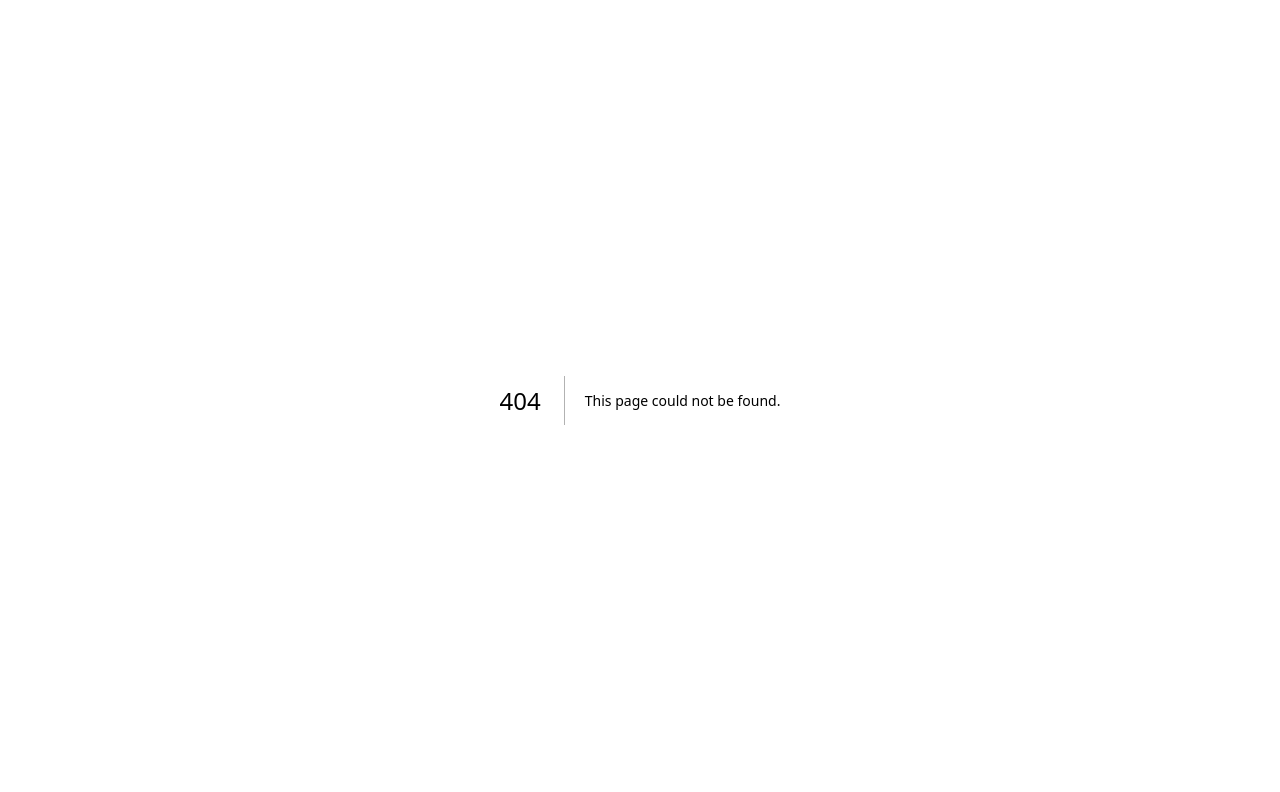
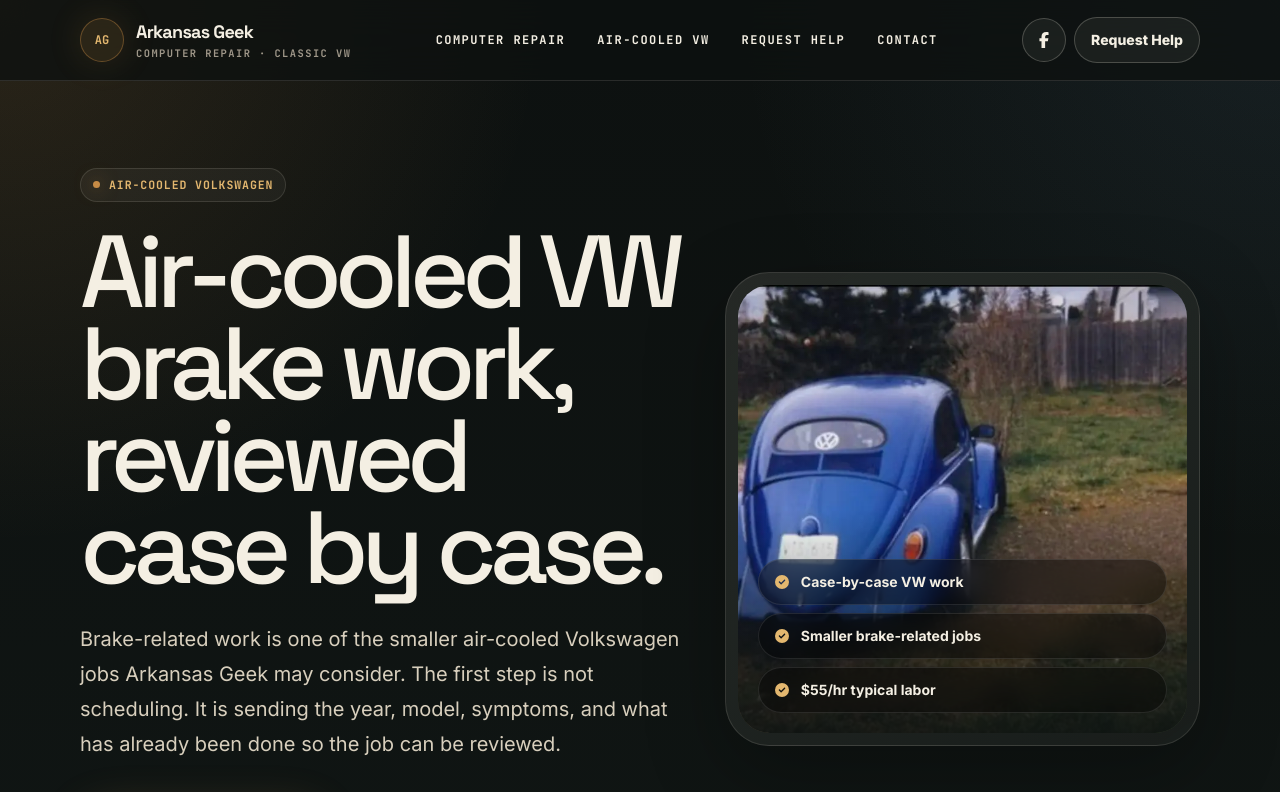
Before and after one commit to altifygenerator-ai/arkansas-geek, a Next.js app: page /air-cooled-volkswagen-repair/brake-work in a window 1280 px wide. Before the commit this address had no page. Shown: the top 792 px of the page. Built offline with nearby package versions, Linux system fonts and the light colour scheme.

Commit message:
Add src/app/air-cooled-volkswagen-repair/[slug]/page.tsx

```diff
--- /dev/null
+++ b/src/app/air-cooled-volkswagen-repair/[slug]/page.tsx
@@ -0,0 +1,112 @@
+import type { Metadata } from "next";
+import { notFound } from "next/navigation";
+import SeoDetailPage from "@/components/SeoDetailPage";
+import { vwServicePages } from "@/data/seo-content";
+import { siteName, siteUrl } from "@/lib/site";
+
+type Params = Promise<{ slug: string }>;
+
+export function generateStaticParams() {
+  return vwServicePages.map((page) => ({ slug: page.slug }));
+}
+
+export async function generateMetadata({
+  params,
+}: {
+  params: Params;
+}): Promise<Metadata> {
+  const { slug } = await params;
+  const page = vwServicePages.find((item) => item.slug === slug);
+  if (!page) return {};
+  const path = "/air-cooled-volkswagen-repair/" + page.slug;
+
+  return {
+    title: page.title,
+    description: page.metaDescription,
+    alternates: { canonical: path },
+    openGraph: {
+      type: "website",
+      url: path,
+      title: page.title + " | " + siteName,
+      description: page.metaDescription,
+      images: [{ url: page.image, alt: page.title }],
+    },
+    twitter: {
+      card: "summary_large_image",
+      title: page.title + " | " + siteName,
+      description: page.metaDescription,
+      images: [page.image],
+    },
+  };
+}
+
+export default async function VwDetailPage({ params }: { params: Params }) {
+  const { slug } = await params;
+  const page = vwServicePages.find((item) => item.slug === slug);
+  if (!page) notFound();
+
+  const path = "/air-cooled-volkswagen-repair/" + page.slug;
+  const url = siteUrl + path;
+
+  const schema = [
+    {
+      "@context": "https://schema.org",
+      "@type": "Service",
+      "@id": url + "#service",
+      name: page.title,
+      url,
+      description: page.metaDescription,
+      provider: { "@id": siteUrl + "/#business" },
+      areaServed: { "@type": "State", name: "Arkansas" },
+      offers: {
+        "@type": "Offer",
+        priceSpecification: {
+          "@type": "UnitPriceSpecification",
+          price: 55,
+          priceCurrency: "USD",
+          unitText: "HOUR",
+        },
+      },
+    },
+    {
+      "@context": "https://schema.org",
+      "@type": "BreadcrumbList",
+      itemListElement: [
+        { "@type": "ListItem", position: 1, name: "Home", item: siteUrl },
+        {
+          "@type": "ListItem",
+          position: 2,
+          name: "Air-Cooled Volkswagen Repair",
+          item: siteUrl + "/air-cooled-volkswagen-repair",
+        },
+        {
+          "@type": "ListItem",
+          position: 3,
+          name: page.shortTitle,
+          item: url,
+        },
+      ],
+    },
+  ];
+
+  const relatedLinks = vwServicePages
+    .filter((item) => item.slug !== page.slug)
+    .map((item) => ({
+      href: "/air-cooled-volkswagen-repair/" + item.slug,
+      label: item.shortTitle,
+    }));
+
+  relatedLinks.push(
+    { href: "/air-cooled-volkswagen-repair", label: "VW Repair Overview" },
+    { href: "/repair-request", label: "Start a VW Repair Request" },
+  );
+
+  return (
+    <SeoDetailPage
+      page={page}
+      theme="vw"
+      schema={schema}
+      relatedLinks={relatedLinks}
+    />
+  );
+}
```
